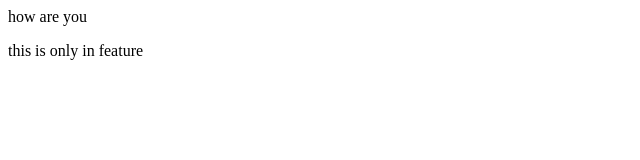
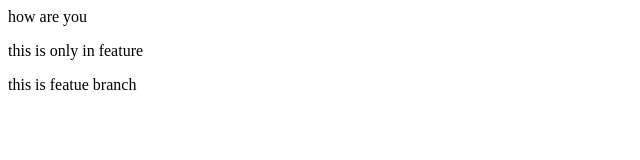
Before and after one commit to yazish/hello-world, a plain HTML site: page index.html in a window 1280 px wide. Shown: the whole page, without its empty margins (0-640 px from the left). Drawn offline with Linux system fonts and the light colour scheme.

Commit message:
2nd change in feature

```diff
--- a/index.html
+++ b/index.html
@@ -1,2 +1,3 @@
 <p>how are you</p>
 <p>this is only in feature</p>
+<p>this is featue branch</p>
```
